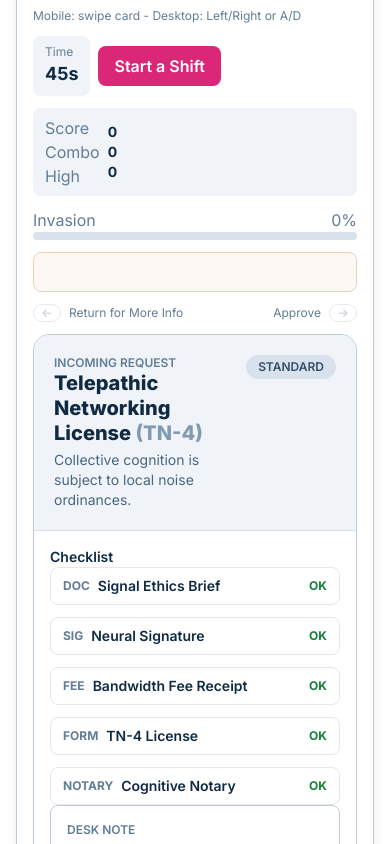
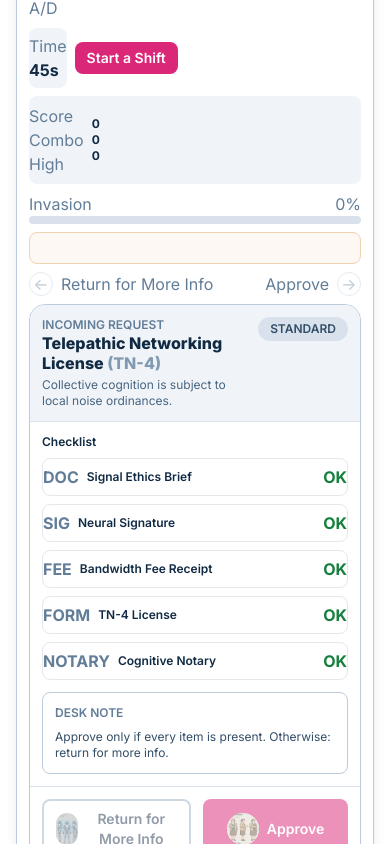
Before and after one commit to zekusmaximus/theformsmustflow, a Next.js app: page / in a window 390 px wide. Shown: the part 2960-3804 px from the top of the page. Built offline with nearby package versions, Linux system fonts and the light colour scheme.

Commit message:
Tighten permit desk layout for mobile

```diff
--- a/app/page.tsx
+++ b/app/page.tsx
@@ -60,10 +60,10 @@ export default function LandingPage() {
       <ValueProps />
 
       {/* Mini-game: The Permit Desk */}
-      <section id="permit-desk" className="py-16 md:py-24 bg-white">
+      <section id="permit-desk" className="py-12 md:py-24 bg-white">
         <div className="max-w-7xl mx-auto px-4 sm:px-6 lg:px-8">
-          <div className="text-center mb-10">
-            <p className="inline-block px-4 py-1.5 bg-accent-100 text-accent-700 text-sm font-medium rounded-full mb-4">
+          <div className="text-center mb-8 md:mb-10">
+            <p className="inline-block px-4 py-1.5 bg-accent-100 text-accent-700 text-sm font-medium rounded-full mb-3 md:mb-4">
               Mini-Game
             </p>
             <h2 className="text-3xl md:text-4xl font-bold text-primary-900">
--- a/src/components/PermitDeskGame.tsx
+++ b/src/components/PermitDeskGame.tsx
@@ -276,25 +276,25 @@ export default function PermitDeskGame() {
   const returnHint = dragX < 0 ? Math.min(Math.abs(dragX) / 160, 1) : 0;
 
   return (
-    <div className="rounded-2xl border border-primary-200 bg-white shadow-lg p-4 md:p-5">
-      <div className="flex flex-col gap-3">
-        <div className="flex flex-col md:flex-row md:items-center md:justify-between gap-3">
+    <div className="rounded-2xl border border-primary-200 bg-white shadow-lg p-3 sm:p-4 md:p-5">
+      <div className="flex flex-col gap-2 sm:gap-3">
+        <div className="flex flex-col md:flex-row md:items-center md:justify-between gap-2 sm:gap-3">
           <div>
             <p className="text-xs font-semibold text-primary-500 uppercase tracking-wider">Permit Desk</p>
-            <h3 className="text-lg font-bold text-primary-900">Swipe-to-Approve</h3>
-            <p className="mt-1 text-xs text-primary-500">
+            <h3 className="text-base sm:text-lg font-bold text-primary-900">Swipe-to-Approve</h3>
+            <p className="mt-1 text-[11px] text-primary-500">
               Mobile: swipe card - Desktop: Left/Right or A/D
             </p>
           </div>
           <div className="flex items-center gap-2">
-            <div className="rounded-lg bg-primary-50 px-3 py-2">
-              <p className="text-xs text-primary-500">Time</p>
-              <p className="text-lg font-bold text-primary-900 tabular-nums">{secondsLeft}s</p>
+            <div className="rounded-lg bg-primary-50 px-2.5 py-1.5">
+              <p className="text-[11px] text-primary-500">Time</p>
+              <p className="text-base font-bold text-primary-900 tabular-nums">{secondsLeft}s</p>
             </div>
             {!running ? (
               <button
                 onClick={resetGame}
-                className="px-4 py-2 rounded-lg bg-accent-600 hover:bg-accent-700 text-white font-semibold transition-colors"
+                className="px-3 py-1.5 rounded-lg bg-accent-600 hover:bg-accent-700 text-white text-sm font-semibold transition-colors"
               >
                 Start a Shift
               </button>
@@ -304,7 +304,7 @@ export default function PermitDeskGame() {
                   setRunning(false);
                   setBanner("Shift paused.");
                 }}
-                className="px-4 py-2 rounded-lg border-2 border-primary-300 text-primary-800 font-semibold hover:bg-primary-50 transition-colors"
+                className="px-3 py-1.5 rounded-lg border-2 border-primary-300 text-primary-800 text-sm font-semibold hover:bg-primary-50 transition-colors"
               >
                 Pause
               </button>
@@ -312,21 +312,21 @@ export default function PermitDeskGame() {
           </div>
         </div>
 
-        <div className="flex flex-col md:flex-row md:items-center gap-3">
-          <div className="flex items-center gap-2 rounded-lg bg-primary-50 px-3 py-2">
-            <div className="text-[11px] text-primary-500">
+        <div className="flex flex-col md:flex-row md:items-center gap-2 sm:gap-3">
+          <div className="flex items-center gap-2 rounded-lg bg-primary-50 px-2.5 py-2">
+            <div className="text-[10px] text-primary-500">
               <div>Score</div>
               <div>Combo</div>
               <div>High</div>
             </div>
-            <div className="text-sm font-bold text-primary-900 tabular-nums">
+            <div className="text-xs font-bold text-primary-900 tabular-nums">
               <div>{score}</div>
               <div>{combo}</div>
               <div>{highScore}</div>
             </div>
           </div>
           <div className="flex-1">
-            <div className="flex items-center justify-between text-[11px] text-primary-500 mb-1">
+            <div className="flex items-center justify-between text-[10px] text-primary-500 mb-1">
               <span>Invasion</span>
               <span className="tabular-nums">{invasion}%</span>
             </div>
@@ -340,16 +340,19 @@ export default function PermitDeskGame() {
           </div>
         </div>
 
-        <div className="rounded-lg bg-secondary-50 border border-secondary-200 px-4 text-sm text-secondary-900 h-10 flex items-center overflow-hidden" aria-live="polite">
+        <div
+          className="rounded-lg bg-secondary-50 border border-secondary-200 px-3 text-xs text-secondary-900 h-8 flex items-center overflow-hidden"
+          aria-live="polite"
+        >
           <span className={`transition-opacity truncate ${banner ? "opacity-100" : "opacity-0"}`}>
             {banner || " "}
           </span>
         </div>
 
-        <div className="flex items-center justify-between text-xs text-primary-500">
+        <div className="flex items-center justify-between text-[11px] text-primary-500">
           <span className="inline-flex items-center gap-2">
             <span
-              className="inline-flex items-center justify-center w-7 h-7 rounded-full border border-primary-200 bg-white"
+              className="inline-flex items-center justify-center w-6 h-6 rounded-full border border-primary-200 bg-white"
               style={{ opacity: 0.4 + 0.6 * returnHint }}
             >
               &lt;-
@@ -359,7 +362,7 @@ export default function PermitDeskGame() {
           <span className="inline-flex items-center gap-2">
             Approve
             <span
-              className="inline-flex items-center justify-center w-7 h-7 rounded-full border border-primary-200 bg-white"
+              className="inline-flex items-center justify-center w-6 h-6 rounded-full border border-primary-200 bg-white"
               style={{ opacity: 0.4 + 0.6 * approveHint }}
             >
               -&gt;
@@ -379,14 +382,14 @@ export default function PermitDeskGame() {
             className="rounded-2xl border border-primary-200 bg-white shadow-sm overflow-hidden transition-transform"
             style={{ transform: `translateX(${dragX}px) rotate(${tilt}deg)` }}
           >
-            <div className="p-5 md:p-6 border-b border-primary-100 bg-primary-50">
+            <div className="p-3 sm:p-4 md:p-6 border-b border-primary-100 bg-primary-50">
               <div className="flex items-start justify-between gap-4">
                 <div>
                   <p className="text-xs font-semibold text-primary-500 uppercase tracking-wider">Incoming Request</p>
-                  <h4 className="text-xl font-extrabold text-primary-900 leading-tight">
+                  <h4 className="text-base sm:text-lg md:text-xl font-extrabold text-primary-900 leading-tight">
                     {current.title} <span className="text-primary-400">({current.code})</span>
                   </h4>
-                  <p className="mt-1 text-sm text-primary-600">{current.flavor}</p>
+                  <p className="mt-1 text-xs sm:text-sm text-primary-600">{current.flavor}</p>
                 </div>
 
                 {current.isExpedite ? (
@@ -401,10 +404,10 @@ export default function PermitDeskGame() {
               </div>
             </div>
 
-            <div className="p-4 md:p-5">
-              <p className="text-sm font-semibold text-primary-900 mb-3">Checklist</p>
+            <div className="p-3 sm:p-4 md:p-5">
+              <p className="text-xs sm:text-sm font-semibold text-primary-900 mb-2 sm:mb-3">Checklist</p>
 
-              <div className="grid grid-cols-1 sm:grid-cols-2 gap-3">
+              <div className="grid grid-cols-2 gap-2 sm:gap-3">
                 {current.requirements.map((req) => {
                   const meta = REQUIREMENT_META[req.key];
                   const ok = current.present[req.key];
@@ -412,15 +415,15 @@ export default function PermitDeskGame() {
                   return (
                     <div
                       key={req.key}
-                      className={`flex items-center justify-between rounded-lg border px-3 py-2 ${
+                      className={`flex items-center justify-between rounded-lg border px-2.5 py-1.5 sm:px-3 sm:py-2 ${
                         ok ? "border-green-200 bg-green-50" : "border-red-200 bg-red-50"
                       }`}
                     >
                       <div className="flex items-center gap-2">
-                        <span className="text-xs font-bold text-primary-500">{meta.short}</span>
-                        <span className="text-sm font-semibold text-primary-900">{label}</span>
+                        <span className="text-[11px] font-bold text-primary-500">{meta.short}</span>
+                        <span className="text-xs sm:text-sm font-semibold text-primary-900">{label}</span>
                       </div>
-                      <span className={`text-xs font-bold ${ok ? "text-green-700" : "text-red-700"}`}>
+                      <span className={`text-[11px] font-bold ${ok ? "text-green-700" : "text-red-700"}`}>
                         {ok ? "OK" : "MISSING"}
                       </span>
                     </div>
@@ -428,22 +431,22 @@ export default function PermitDeskGame() {
                 })}
               </div>
 
-              <div className="mt-5 rounded-lg border border-primary-200 bg-white p-4">
+              <div className="mt-3 sm:mt-5 rounded-lg border border-primary-200 bg-white p-3 sm:p-4">
                 <p className="text-xs font-semibold text-primary-500 uppercase tracking-wider mb-2">Desk Note</p>
-                <p className="text-sm text-primary-700">
+                <p className="text-xs sm:text-sm text-primary-700">
                   Approve only if every item is present. Otherwise: return for more info.
                 </p>
               </div>
             </div>
 
-            <div className="p-4 md:p-5 border-t border-primary-100 bg-white">
+            <div className="p-3 sm:p-4 md:p-5 border-t border-primary-100 bg-white">
               <div className="flex flex-row flex-nowrap gap-3">
                 <button
                   onClick={() => handleDecision("return")}
                   disabled={!running || ended}
-                  className="flex-1 min-w-0 px-4 py-3 rounded-lg border-2 border-primary-300 text-primary-800 font-semibold hover:bg-primary-50 transition-colors disabled:opacity-50 flex items-center justify-center gap-3"
+                  className="flex-1 min-w-0 px-3 py-2 rounded-lg border-2 border-primary-300 text-primary-800 text-sm font-semibold hover:bg-primary-50 transition-colors disabled:opacity-50 flex items-center justify-center gap-2"
                 >
-                  <span className="relative w-10 h-10 rounded-full overflow-hidden bg-primary-100">
+                  <span className="relative w-8 h-8 sm:w-10 sm:h-10 rounded-full overflow-hidden bg-primary-100">
                     <Image
                       src="/images/Vexthar.jpg"
                       alt="High Commander Vex'Thar"
@@ -458,9 +461,9 @@ export default function PermitDeskGame() {
                 <button
                   onClick={() => handleDecision("approve")}
                   disabled={!running || ended}
-                  className="flex-1 min-w-0 px-4 py-3 rounded-lg bg-accent-600 hover:bg-accent-700 text-white font-semibold transition-colors disabled:opacity-50 flex items-center justify-center gap-3"
+                  className="flex-1 min-w-0 px-3 py-2 rounded-lg bg-accent-600 hover:bg-accent-700 text-white text-sm font-semibold transition-colors disabled:opacity-50 flex items-center justify-center gap-2"
                 >
-                  <span className="relative w-10 h-10 rounded-full overflow-hidden bg-primary-100">
+                  <span className="relative w-8 h-8 sm:w-10 sm:h-10 rounded-full overflow-hidden bg-primary-100">
                     <Image
                       src="/images/Mildred.jpg"
                       alt="Mildred Higgins"
```
